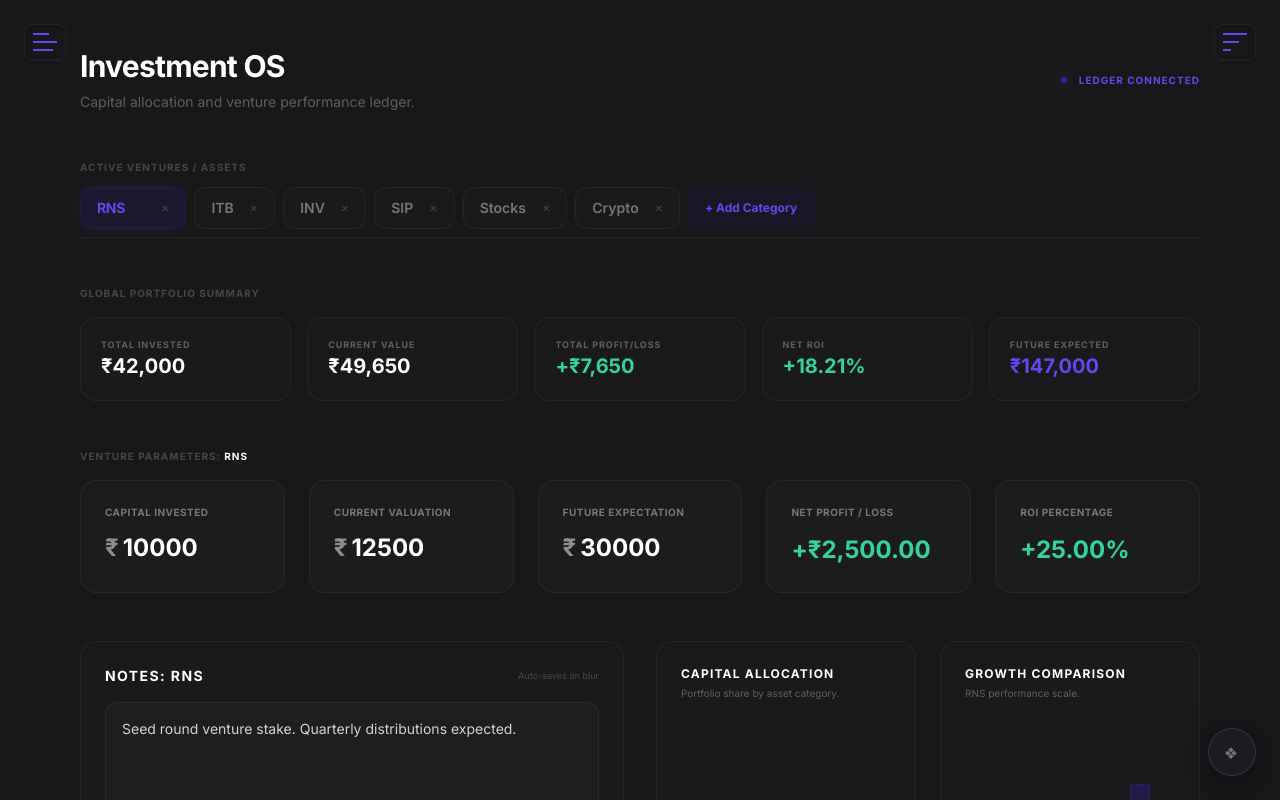
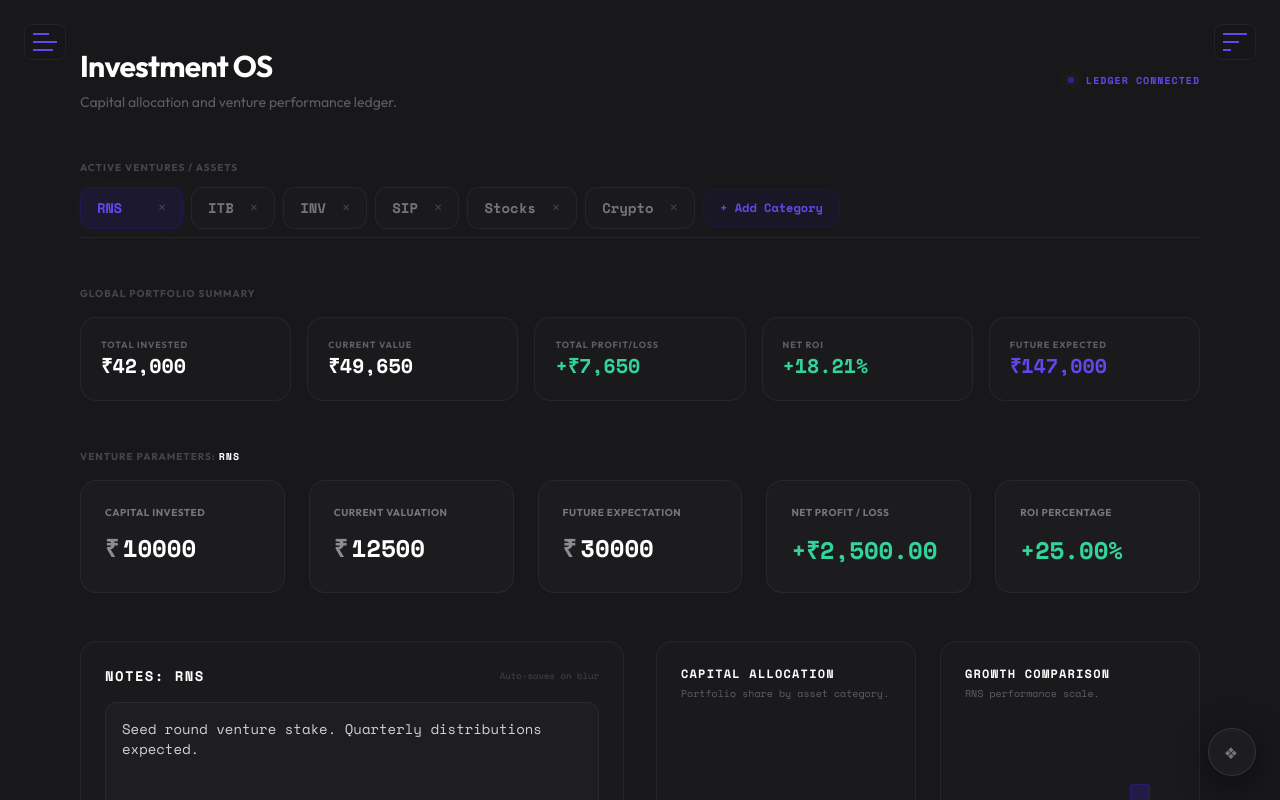
Before and after one commit to ishankumax/ProdOS, a Next.js app: page /projects/investments in a window 1280 px wide. Built offline with nearby package versions, Linux system fonts and the light colour scheme.

Commit message:
feat: map Tailwind configuration to new Outfit and Space Mono font variables

```diff
--- a/tailwind.config.ts
+++ b/tailwind.config.ts
@@ -9,8 +9,8 @@ const config: Config = {
   theme: {
     extend: {
       fontFamily: {
-        sans: ["var(--font-inter)", "sans-serif"],
-        mono: ["var(--font-mono)", "monospace"],
+        sans: ["var(--font-outfit)", "sans-serif"],
+        mono: ["var(--font-space-mono)", "monospace"],
       },
       colors: {
         brand: {
```
